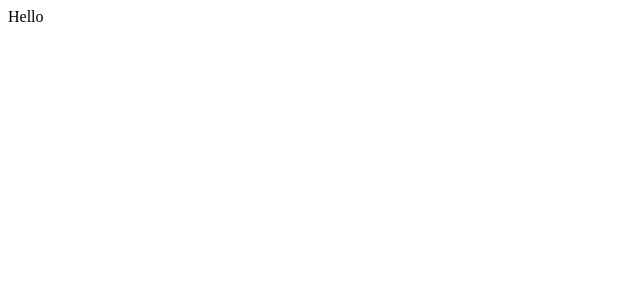
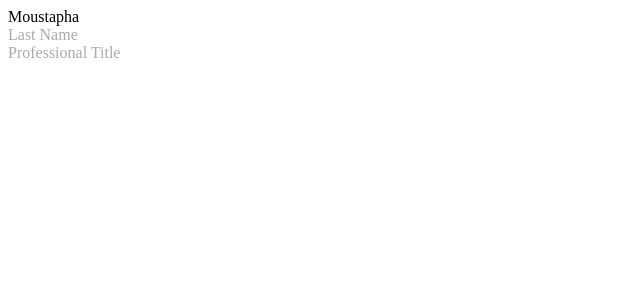
Before and after one commit to moustapharamadan/resume-maker, a React (Create React App) app: page / in a window 1280 px wide. Shown: the top 300 px of the page, without its empty margins (0-640 px from the left). Built offline with nearby package versions, Linux system fonts and the light colour scheme.

Commit message:
Text component + placeholder + onBlur event

```diff
--- a/package.json
+++ b/package.json
@@ -8,8 +8,10 @@
     "@testing-library/user-event": "^12.6.2",
     "react": "^17.0.1",
     "react-dom": "^17.0.1",
+    "react-redux": "^7.2.2",
     "react-scripts": "4.0.1",
     "redux": "^4.0.5",
+    "redux-persist": "^6.0.0",
     "web-vitals": "^0.2.4"
   },
   "scripts": {
--- a/src/App.js
+++ b/src/App.js
@@ -1,9 +1,15 @@
 import React from 'react'
+import {Provider} from 'react-redux'
+import store from './app/store'
+import {Text} from './components/Text'
+import styles from './style.css';
 
 export default function App() {
   return (
-    <div>
-        Hello
-    </div>
+    <Provider store={store}>
+        <Text stateName="firstName" placeholder="First Name" value="Moustapha"/>
+        <Text stateName="lastName" placeholder="Last Name"/>
+        <Text stateName="professionalTitle" placeholder="Professional Title"/>
+    </Provider>
   );
 }
--- a/src/app/reducer.js
+++ b/src/app/reducer.js
@@ -47,6 +47,7 @@ const pushEducation=(payload)=> {
 
 export default function reducer(state = initialState, action)
 {
+    console.log(action.type,state);
     switch (action.type) {
     case Actions.UPDATE_USER_DATA:
         return { ...state,
--- /dev/null
+++ b/src/components/Text.js
@@ -0,0 +1,34 @@
+import React, { Component } from 'react'
+import store from '../app/store'
+import {updateFirstName, updateLastName, updateProfessionalTitle, updateEmail, updatePhoneNumber, updateAddress} from '../app/action'
+
+export class Text extends Component {
+    _onBlur= event =>{
+        const data=event.currentTarget.textContent;
+        if(this.props.stateName==="firstName")
+            store.dispatch(updateFirstName(data));
+        else if(this.props.stateName==="lastName")
+            store.dispatch(updateLastName(data));
+        else if(this.props.stateName==="professionalTitle")
+            store.dispatch(updateProfessionalTitle(data));
+        else if(this.props.stateName==="email")
+            store.dispatch(updateEmail(data));
+        else if(this.props.stateName==="phoneNumber")
+            store.dispatch(updatePhoneNumber(data));
+        else if(this.props.stateName==="address")
+            store.dispatch(updateAddress(data));
+    };
+
+    render() {
+        const Tag=this.props.tagName?this.props.tagName:'div';
+        return (
+            <Tag contentEditable="true"
+                suppressContentEditableWarning="true"
+                onBlur={event=>this._onBlur(event)}
+                placeholder={this.props.placeholder}
+                className={this.props.className}>
+                    {this.props.value}
+            </Tag>
+        )
+    }
+}
--- a/src/index.js
+++ b/src/index.js
@@ -1,49 +1,49 @@
 import React, { Component } from 'react'
 import ReactDOM from 'react-dom'
 import App from './App';
-import store from './app/store';
-import {updateUserData, updateFirstName, updateLastName, updateProfessionalTitle, updateEmail, updatePhoneNumber, updateAddress, addSocialAccount, updateSocialAccount, deleteSocialAccount, addWorkExperience, updateWorkExperience, deleteWorkExperience} from './app/action'
+// import store from './app/store';
+// import {updateUserData, updateFirstName, updateLastName, updateProfessionalTitle, updateEmail, updatePhoneNumber, updateAddress, addSocialAccount, updateSocialAccount, deleteSocialAccount, addWorkExperience, updateWorkExperience, deleteWorkExperience} from './app/action'
 
-console.log(store.getState());
+// console.log(store.getState());
 
-store.dispatch(updateUserData({firstName:"Moustapha"}));
-console.log(store.getState());
-store.dispatch(updateUserData({lastName:"Ramadan"}));
-console.log(store.getState());
+// store.dispatch(updateUserData({firstName:"Moustapha"}));
+// console.log(store.getState());
+// store.dispatch(updateUserData({lastName:"Ramadan"}));
+// console.log(store.getState());
 
-store.dispatch(updateFirstName("Omar"));
-store.dispatch(updateLastName("Ram"));
-store.dispatch(updateProfessionalTitle("AUB"));
-console.log(store.getState());
+// store.dispatch(updateFirstName("Omar"));
+// store.dispatch(updateLastName("Ram"));
+// store.dispatch(updateProfessionalTitle("AUB"));
+// console.log(store.getState());
 
-store.dispatch(updateEmail("moustapharamadan@hotmail.com"));
-store.dispatch(updatePhoneNumber("+961 70648534"));
-store.dispatch(updateAddress("Dahiyeee"));
-store.dispatch(addSocialAccount());
-store.dispatch(addSocialAccount());
-console.log(store.getState());
-store.dispatch(updateSocialAccount(0,{name:"Linkdin"}))
-store.dispatch(updateSocialAccount(0,{url:"mous"}))
-store.dispatch(updateSocialAccount(1,{name:"facebook",url:"moustapharamadan"}))
+// store.dispatch(updateEmail("moustapharamadan@hotmail.com"));
+// store.dispatch(updatePhoneNumber("+961 70648534"));
+// store.dispatch(updateAddress("Dahiyeee"));
+// store.dispatch(addSocialAccount());
+// store.dispatch(addSocialAccount());
+// console.log(store.getState());
+// store.dispatch(updateSocialAccount(0,{name:"Linkdin"}))
+// store.dispatch(updateSocialAccount(0,{url:"mous"}))
+// store.dispatch(updateSocialAccount(1,{name:"facebook",url:"moustapharamadan"}))
 
-console.log(store.getState());
+// console.log(store.getState());
 
-store.dispatch(deleteSocialAccount(0));
-console.log(store.getState());
+// store.dispatch(deleteSocialAccount(0));
+// console.log(store.getState());
 
 
-store.dispatch(addWorkExperience());
-console.log(store.getState());
-store.dispatch(addWorkExperience());
-console.log(store.getState());
+// store.dispatch(addWorkExperience());
+// console.log(store.getState());
+// store.dispatch(addWorkExperience());
+// console.log(store.getState());
 
-console.log("jbjjbj")
-store.dispatch(updateWorkExperience(0,{position:"jjkj"}));
-store.dispatch(updateWorkExperience(0,{workplace:"company"}));
+// console.log("jbjjbj")
+// store.dispatch(updateWorkExperience(0,{position:"jjkj"}));
+// store.dispatch(updateWorkExperience(0,{workplace:"company"}));
 
-console.log(store.getState());
+// console.log(store.getState());
 
-store.dispatch(deleteWorkExperience(0));
-console.log(store.getState());
+// store.dispatch(deleteWorkExperience(0));
+// console.log(store.getState());
 
 ReactDOM.render(<App/>,document.getElementById('root'));
--- /dev/null
+++ b/src/style.css
@@ -0,0 +1,6 @@
+[contenteditable="true"]:empty:before {
+  content: attr(placeholder);
+  display: block;
+  color: #aaa;
+  cursor: text;
+}
```
Also changed, not shown: 2 other files (tests, documents, lock files or other folders).
